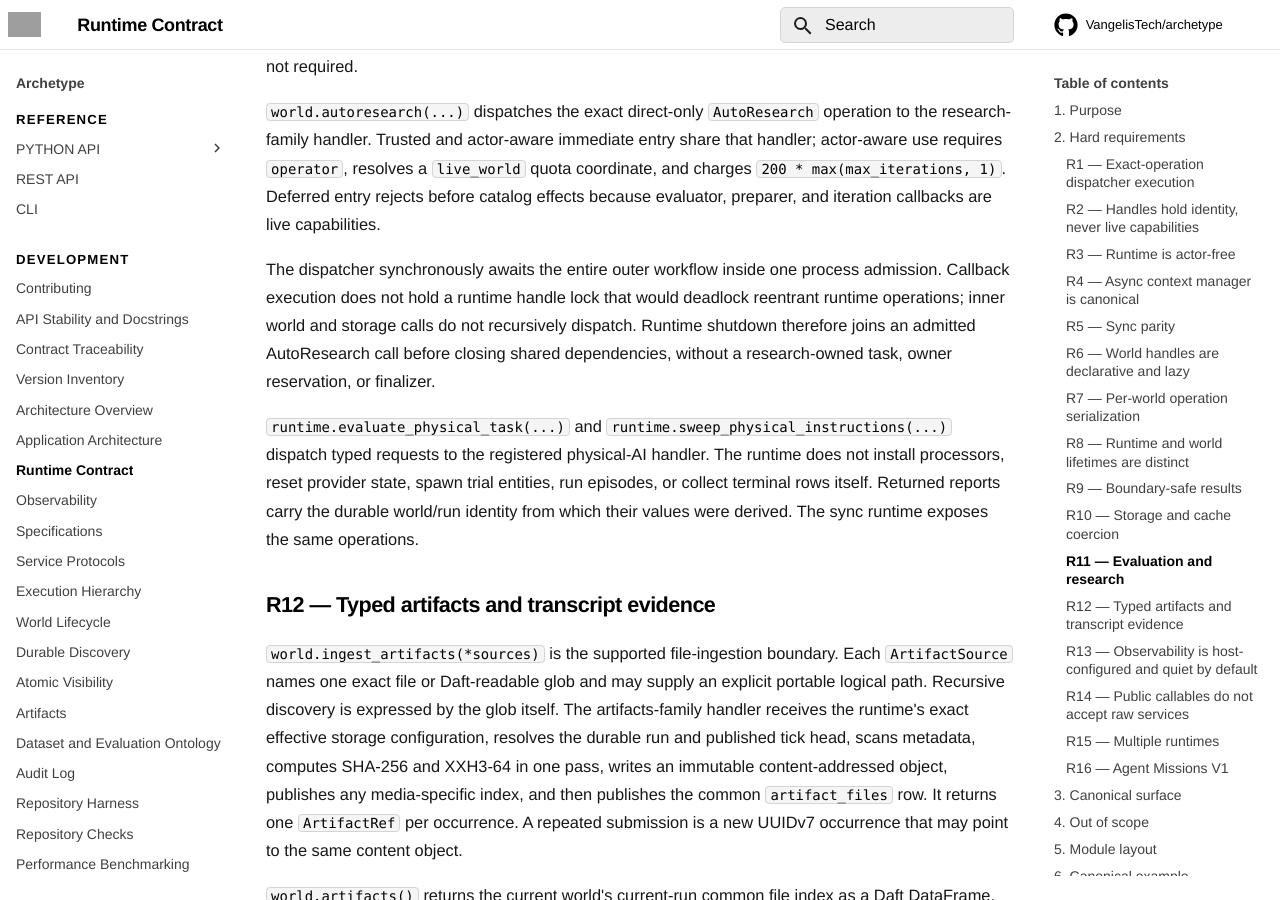
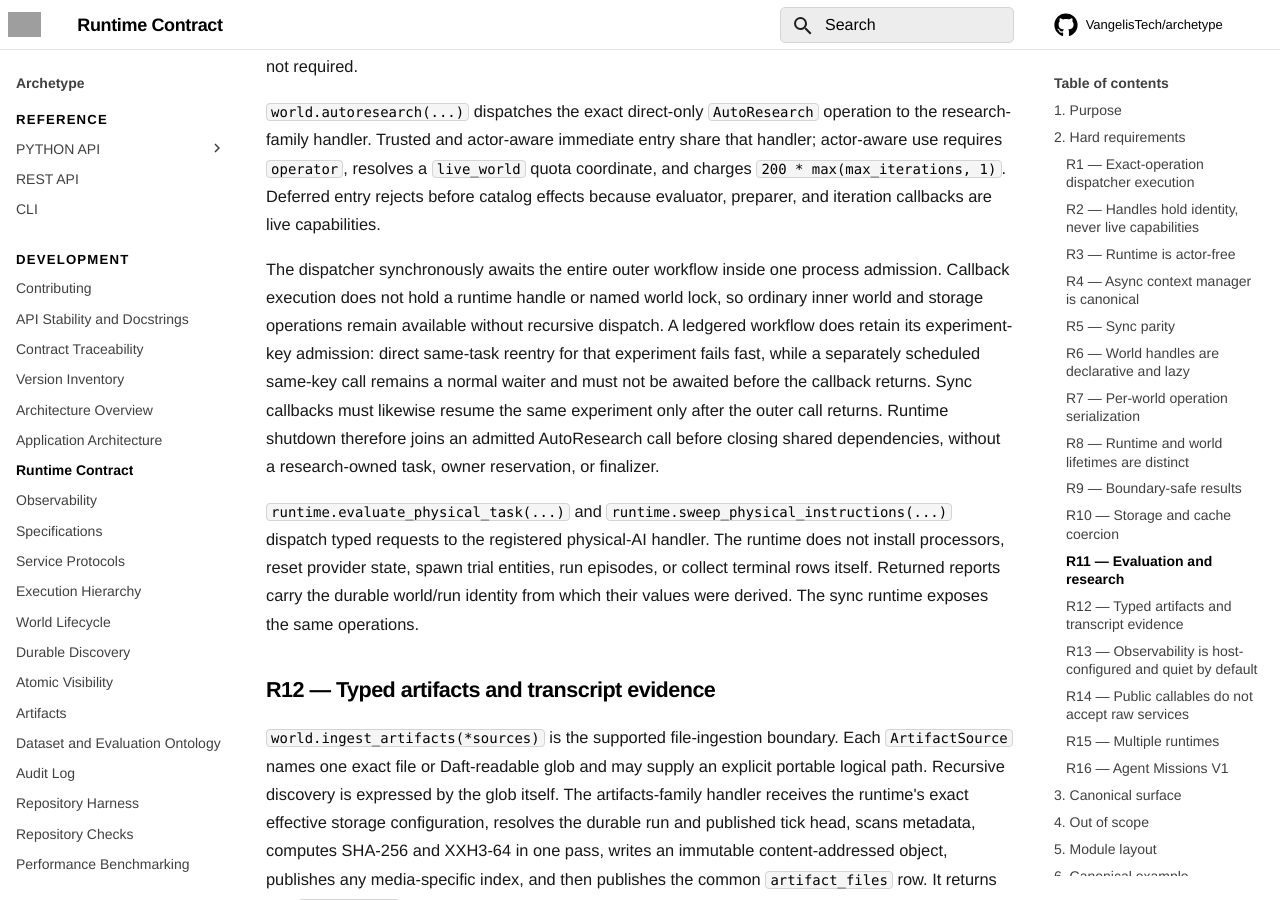
Before and after one commit to VangelisTech/archetype, an MkDocs documentation site: the page built from docs/guide/runtime.md, in a window 1280 px wide and 900 px high, scrolled down 4397 px. Built offline with MkDocs 1.6.1 and Material for MkDocs 9.7.7, drawn with Linux system fonts in a browser that asks for light colours; comment, search, counter and statistics services are not loaded; grey boxes are pictures that could not be loaded.

Commit message:
fix(research): reject recursive experiment admission
Signed-off-by: Everett Kleven <ekleven@vangelis.tech>

```diff
--- a/docs/guide/runtime.md
+++ b/docs/guide/runtime.md
@@ -186,11 +186,15 @@ entry share that handler; actor-aware use requires `operator`, resolves a
 because evaluator, preparer, and iteration callbacks are live capabilities.
 
 The dispatcher synchronously awaits the entire outer workflow inside one
-process admission. Callback execution does not hold a runtime handle lock that
-would deadlock reentrant runtime operations; inner world and storage calls do
-not recursively dispatch. Runtime shutdown therefore joins an admitted
-AutoResearch call before closing shared dependencies, without a research-owned
-task, owner reservation, or finalizer.
+process admission. Callback execution does not hold a runtime handle or named
+world lock, so ordinary inner world and storage operations remain available
+without recursive dispatch. A ledgered workflow does retain its experiment-key
+admission: direct same-task reentry for that experiment fails fast, while a
+separately scheduled same-key call remains a normal waiter and must not be
+awaited before the callback returns. Sync callbacks must likewise resume the
+same experiment only after the outer call returns. Runtime shutdown therefore
+joins an admitted AutoResearch call before closing shared dependencies, without
+a research-owned task, owner reservation, or finalizer.
 
 `runtime.evaluate_physical_task(...)` and
 `runtime.sweep_physical_instructions(...)` dispatch typed requests to the
```
Also changed, not shown: docs/guide/autoresearch.md (+10 -0 lines), 2 other files.
